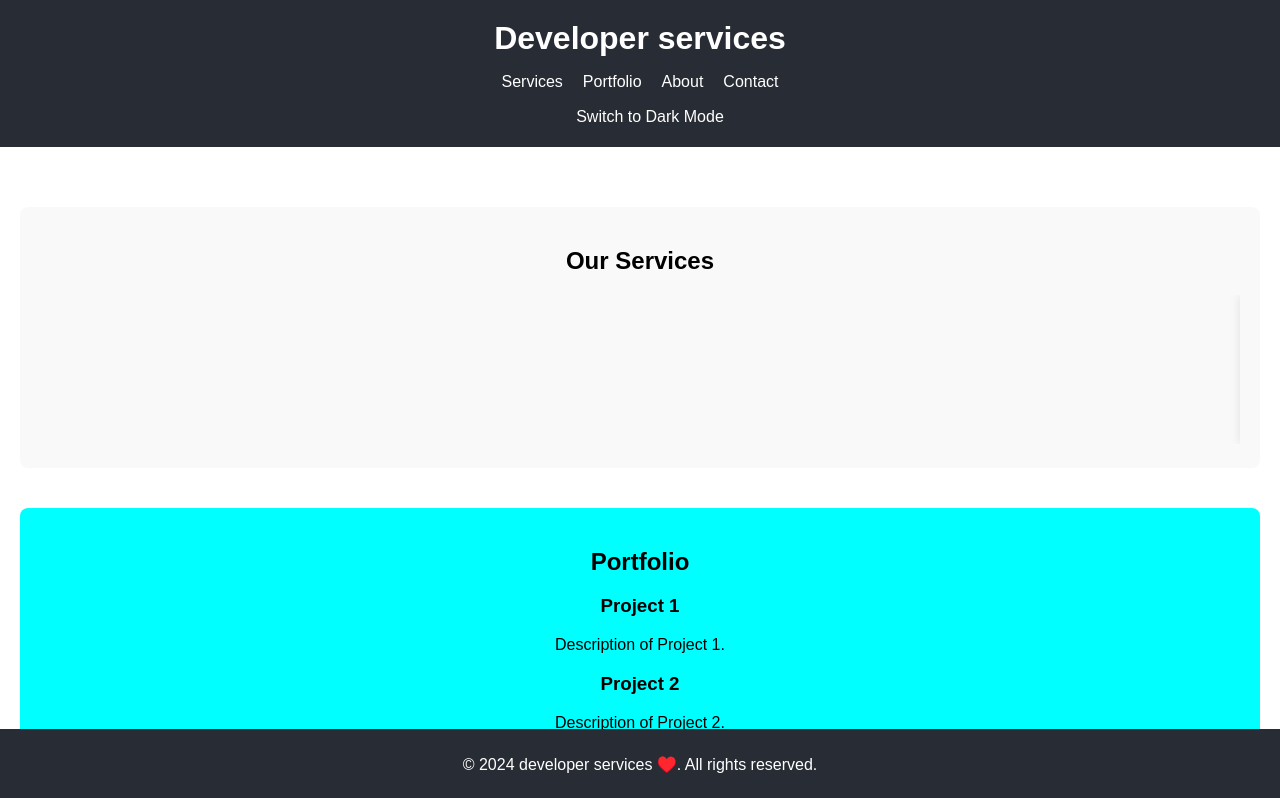
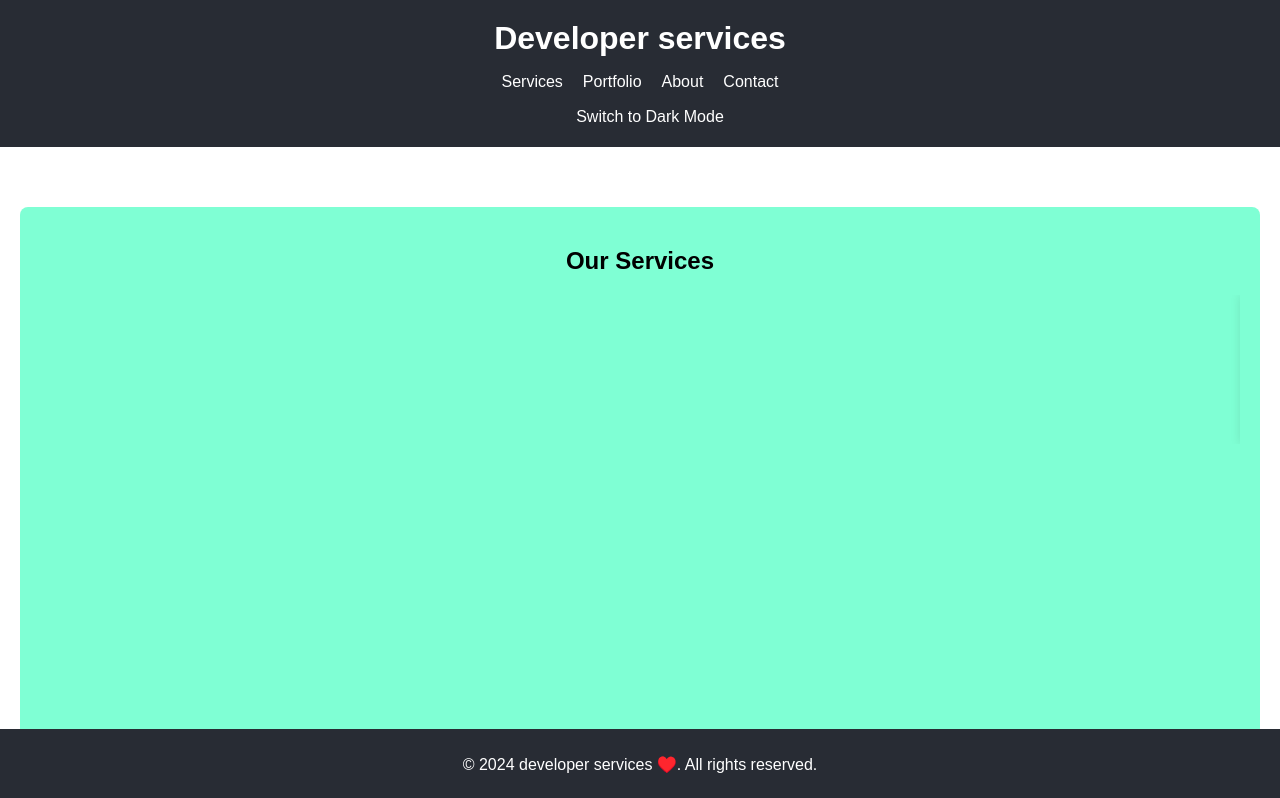
Before and after one commit to lakshmivenkateswara2356/mynewbusinesswebsite, a React (Create React App) app: page / in a window 1280 px wide. Shown: the top 798 px of the page. Built offline with nearby package versions, Linux system fonts and the light colour scheme.

Commit message:
services

```diff
--- a/src/App.css
+++ b/src/App.css
@@ -86,6 +86,8 @@ footer {
 
 .services {
   padding: 20px;
+  background-color: aquamarine;
+  height: 100vh;
 }
 
 .services h2 {
```
